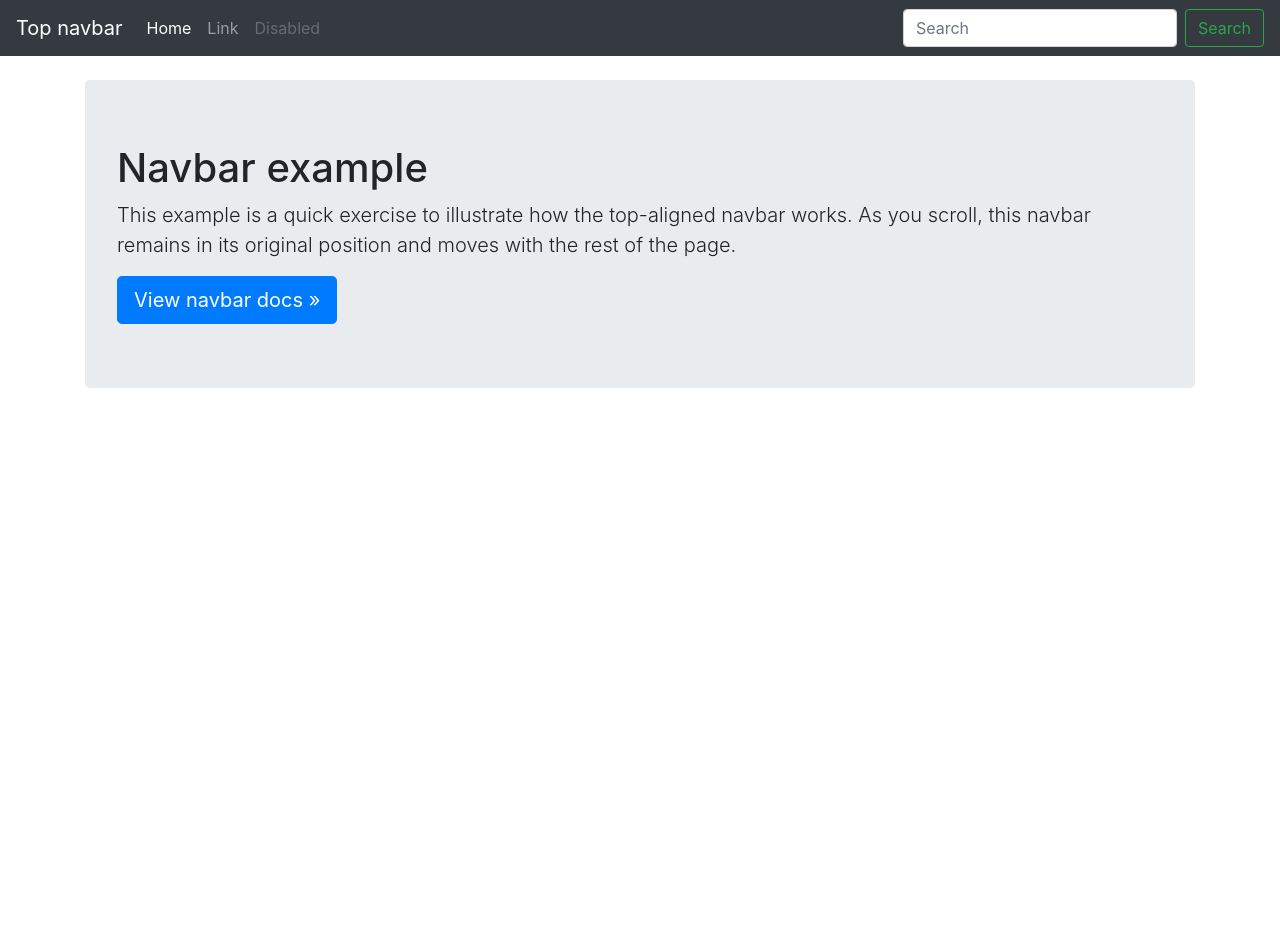
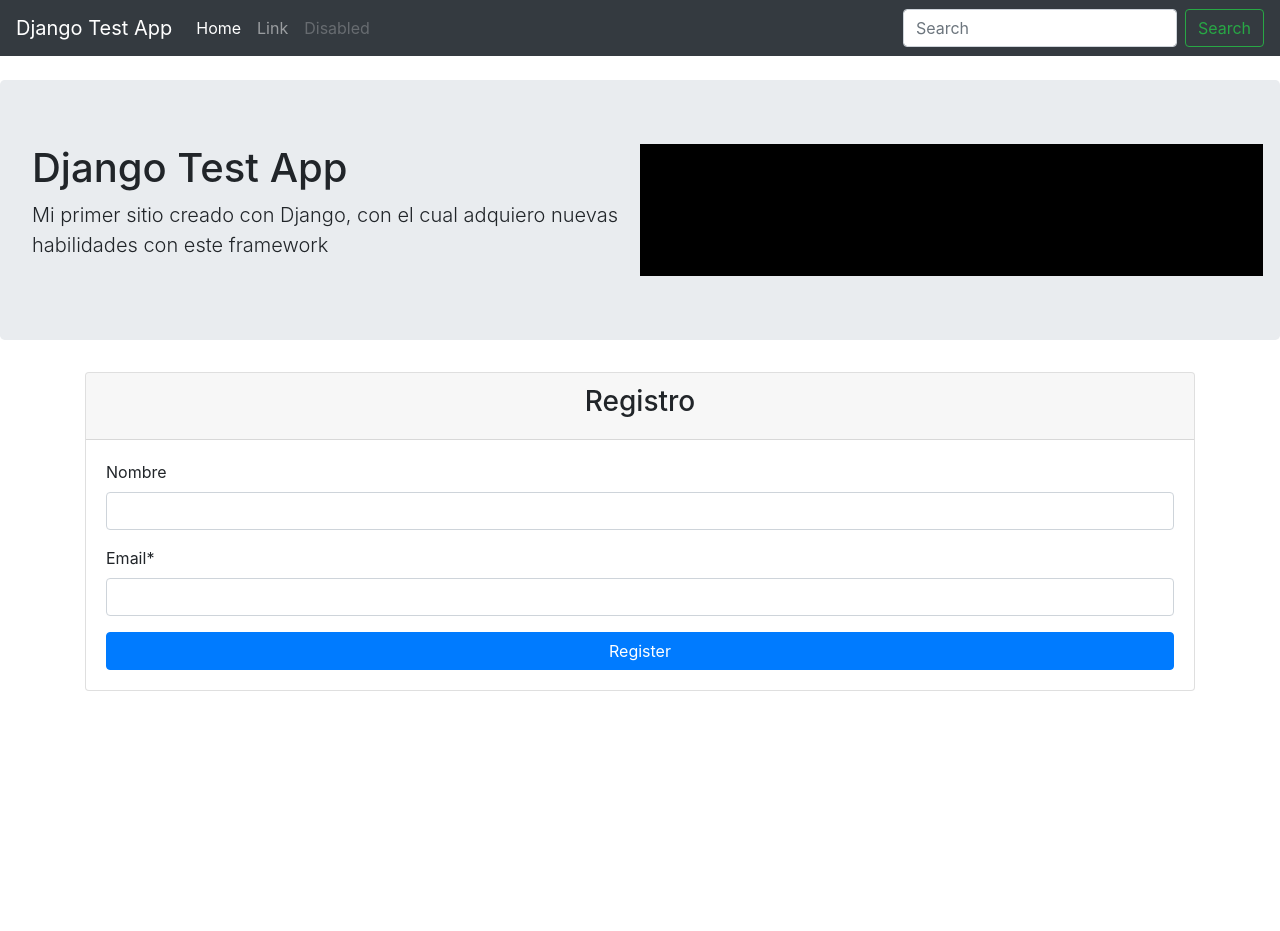
Before and after one commit to solisrmz/DJPractice, a Django app: page / in a window 1280 px wide. Shown: the top 931 px of the page. Run offline with Django 3.2, Linux system fonts and the light colour scheme; some libraries are stand-ins or nearby versions.

Commit message:
Crispy forms

```diff
--- a/noticia/views.py
+++ b/noticia/views.py
@@ -22,7 +22,7 @@ def inicio(request):
         'my_form':form,
     }
     #Retorna un request, una vista y el contexto
-    return render(request, "base.html", context)
+    return render(request, "Inicio.html", context)
 
 #Vista para el formulario de contacto
 def contact(request):
--- a/practica/settings.py
+++ b/practica/settings.py
@@ -41,7 +41,10 @@ INSTALLED_APPS = [
     'django.contrib.sessions',
     'django.contrib.messages',
     'django.contrib.staticfiles',
+    #mis apps
     'noticia',
+    #apps terceros
+    'crispy_forms',
 ]
 
 MIDDLEWARE = [
@@ -53,7 +56,7 @@ MIDDLEWARE = [
     'django.contrib.messages.middleware.MessageMiddleware',
     'django.middleware.clickjacking.XFrameOptionsMiddleware',
 ]
-
+CRISPY_TEMPLATE_PACK = 'bootstrap4'
 ROOT_URLCONF = 'practica.urls'
 
 TEMPLATES = [
@@ -121,7 +124,6 @@ USE_TZ = True
 
 # Static files (CSS, JavaScript, Images)
 # https://docs.djangoproject.com/en/3.0/howto/static-files/
-
 STATIC_URL = '/static/'
 
 STATICFILES_DIRS = [
--- a/practica/urls.py
+++ b/practica/urls.py
@@ -25,5 +25,6 @@ urlpatterns = [
     path('contacto', views.contact, name='contacto'),
 ]
 
+#Para hacer la carga dependiendo si está en prod o desarrollo
 if settings.DEBUG:
     urlpatterns += static(settings.STATIC_URL, document_root=settings.STATIC_ROOT)
--- /dev/null
+++ b/static_pro/static/css/custom.css
@@ -0,0 +1,3 @@
+.texto-alineado{
+    text-align: center;
+}
--- a/templates/Inicio.html
+++ b/templates/Inicio.html
@@ -1,6 +1,25 @@
-<h2>{{saludo}}</h2>
-<hr/>
-<form method="POST" action="">{%csrf_token%}
-    {{my_form.as_p}}
-    <input type="submit" value="Register">
+{%extends "base.html"%}
+{%load crispy_forms_tags%}
+{%block title%}Bienvenido{%endblock%}
+{%block jumbotron%}
+<div class="row">
+    <div class="col-sm-6">
+        <h1>Django Test App</h1>
+            <p class="lead">
+                Mi primer sitio creado con Django, con el cual adquiero nuevas habilidades con este framework
+            </p>
+    </div>
+    <div class="col-sm-6" style="background-color: black;"></div>
+</div>
+{%endblock%}
+{%block content%}
+<div class="card">
+<div class="card-header"><h3 class="texto-alineado">Registro</h3></div>
+<div class="card-body">
+<form class="form" method="POST" action="">{%csrf_token%}
+    {{my_form|crispy}}
+    <input type="submit" class="btn btn-primary btn-block" value="Register">
 </form>
+</div>
+</div>
+{%endblock%}
--- a/templates/base.html
+++ b/templates/base.html
@@ -1,15 +1,18 @@
 <!doctype html>
 {%load static%}
 <html lang="en">
+
 <head>
   <meta charset="utf-8">
   <meta name="viewport" content="width=device-width, initial-scale=1, shrink-to-fit=no">
   <meta name="description" content="">
   <meta name="author" content="Mark Otto, Jacob Thornton, and Bootstrap contributors">
   <meta name="generator" content="Jekyll v4.0.1">
-    <title>Top navbar example · Bootstrap</title>
+  <title>{%block title%}{%endblock%}</title>
   <!-- Bootstrap core CSS -->
-    <link href="{% static 'css/bootstrap.min.css'%}" rel="stylesheet" integrity="sha384-9aIt2nRpC12Uk9gS9baDl411NQApFmC26EwAOH8WgZl5MYYxFfc+NcPb1dKGj7Sk" crossorigin="anonymous">
+  <link rel="stylesheet" href="{% static 'css/custom.css'%}">
+  <link href="{% static 'css/bootstrap.min.css'%}" rel="stylesheet"
+    integrity="sha384-9aIt2nRpC12Uk9gS9baDl411NQApFmC26EwAOH8WgZl5MYYxFfc+NcPb1dKGj7Sk" crossorigin="anonymous">
 
   <!-- Favicons -->
   <link rel="apple-touch-icon" href="/docs/4.5/assets/img/favicons/apple-touch-icon.png" sizes="180x180">
@@ -41,39 +44,26 @@
   <!-- Custom styles for this template -->
   <link href="{% static 'css/navbar-top.css'%}" rel="stylesheet">
 </head>
+
 <body>
-    <nav class="navbar navbar-expand-md navbar-dark bg-dark mb-4">
-  <a class="navbar-brand" href="#">Top navbar</a>
-  <button class="navbar-toggler" type="button" data-toggle="collapse" data-target="#navbarCollapse" aria-controls="navbarCollapse" aria-expanded="false" aria-label="Toggle navigation">
-    <span class="navbar-toggler-icon"></span>
-  </button>
-  <div class="collapse navbar-collapse" id="navbarCollapse">
-    <ul class="navbar-nav mr-auto">
-      <li class="nav-item active">
-        <a class="nav-link" href="#">Home <span class="sr-only">(current)</span></a>
-      </li>
-      <li class="nav-item">
-        <a class="nav-link" href="#">Link</a>
-      </li>
-      <li class="nav-item">
-        <a class="nav-link disabled" href="#" tabindex="-1" aria-disabled="true">Disabled</a>
-      </li>
-    </ul>
-    <form class="form-inline mt-2 mt-md-0">
-      <input class="form-control mr-sm-2" type="text" placeholder="Search" aria-label="Search">
-      <button class="btn btn-outline-success my-2 my-sm-0" type="submit">Search</button>
-    </form>
+{%include "navbar.html"%}
+  <div class="jumbotron">
+    {%block jumbotron%}
+
+    {%endblock%}
   </div>
-</nav>
-
   <main role="main" class="container">
-  <div class="jumbotron">
-    <h1>Navbar example</h1>
-    <p class="lead">This example is a quick exercise to illustrate how the top-aligned navbar works. As you scroll, this navbar remains in its original position and moves with the rest of the page.</p>
-    <a class="btn btn-lg btn-primary" href="/docs/4.5/components/navbar/" role="button">View navbar docs &raquo;</a>
-  </div>
+    {%block content%}
+    {%endblock%}
   </main>
-<script src="{% static 'js/jquery-3.5.1.slim.min.js'%}" integrity="sha384-DfXdz2htPH0lsSSs5nCTpuj/zy4C+OGpamoFVy38MVBnE+IbbVYUew+OrCXaRkfj" crossorigin="anonymous"></script>
-      <script>window.jQuery || document.write('<script src="/docs/4.5/assets/js/vendor/jquery.slim.min.js"><\/script>')</script>
-      <script src="{% static 'js/bootstrap.bundle.min.js'%}" integrity="sha384-1CmrxMRARb6aLqgBO7yyAxTOQE2AKb9GfXnEo760AUcUmFx3ibVJJAzGytlQcNXd" crossorigin="anonymous"></script></body>
+  <script src="{% static 'js/jquery-3.5.1.slim.min.js'%}"
+    integrity="sha384-DfXdz2htPH0lsSSs5nCTpuj/zy4C+OGpamoFVy38MVBnE+IbbVYUew+OrCXaRkfj" crossorigin="anonymous">
+  </script>
+  <script>
+    window.jQuery || document.write('<script src="/docs/4.5/assets/js/vendor/jquery.slim.min.js"><\/script>')
+  </script>
+  <script src="{% static 'js/bootstrap.bundle.min.js'%}"
+    integrity="sha384-1CmrxMRARb6aLqgBO7yyAxTOQE2AKb9GfXnEo760AUcUmFx3ibVJJAzGytlQcNXd" crossorigin="anonymous">
+  </script>
+</body>
 </html>
--- /dev/null
+++ b/templates/navbar.html
@@ -0,0 +1,25 @@
+<!---Barra de navegación-->
+<nav class="navbar navbar-expand-md navbar-dark bg-dark mb-4">
+    <a class="navbar-brand" href="#">Django Test App</a>
+    <button class="navbar-toggler" type="button" data-toggle="collapse" data-target="#navbarCollapse"
+        aria-controls="navbarCollapse" aria-expanded="false" aria-label="Toggle navigation">
+        <span class="navbar-toggler-icon"></span>
+    </button>
+    <div class="collapse navbar-collapse" id="navbarCollapse">
+        <ul class="navbar-nav mr-auto">
+            <li class="nav-item active">
+                <a class="nav-link" href="#">Home <span class="sr-only">(current)</span></a>
+            </li>
+            <li class="nav-item">
+                <a class="nav-link" href="#">Link</a>
+            </li>
+            <li class="nav-item">
+                <a class="nav-link disabled" href="#" tabindex="-1" aria-disabled="true">Disabled</a>
+            </li>
+        </ul>
+        <form class="form-inline mt-2 mt-md-0">
+            <input class="form-control mr-sm-2" type="text" placeholder="Search" aria-label="Search">
+            <button class="btn btn-outline-success my-2 my-sm-0" type="submit">Search</button>
+        </form>
+    </div>
+</nav>
```
Lines whose indentation alone changed are shown as unchanged.
